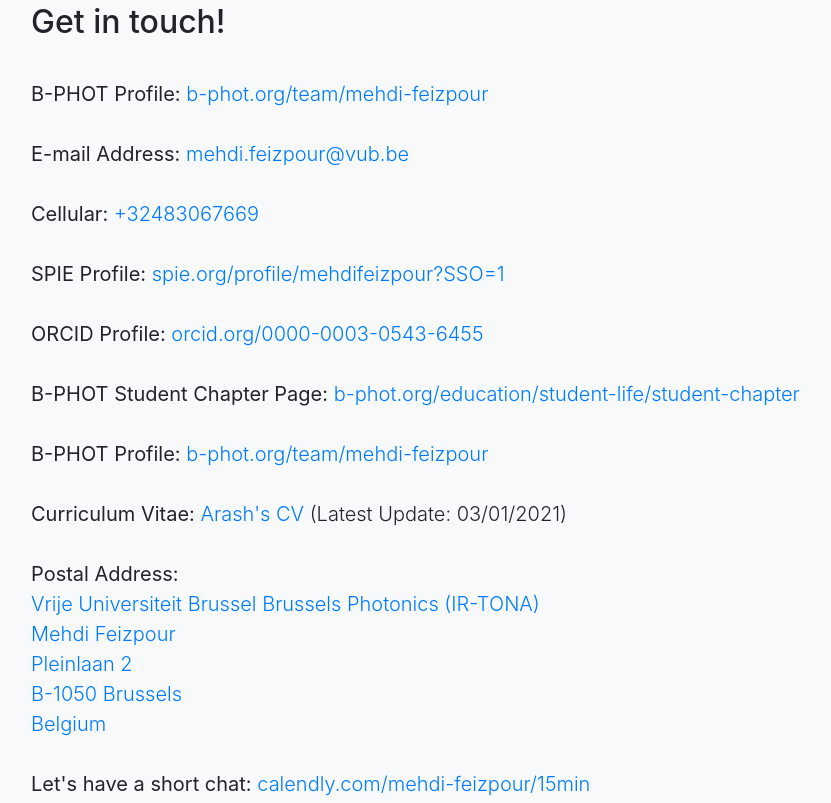
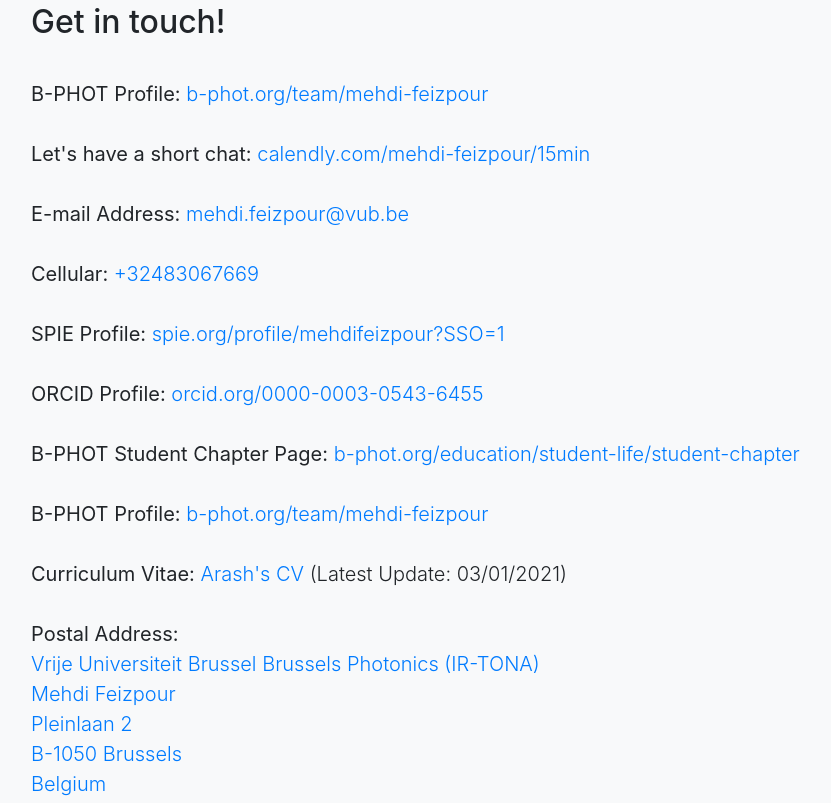
Before and after one commit to arashfeizpour/arashfeizpour.github.io, a website with bundled scripts: page Contact.html in a window 1280 px wide. Shown: the part 917-1720 px from the top of the page, without its empty margins (149-980 px from the left). Built offline with nearby package versions, Linux system fonts and the light colour scheme.

Commit message:
Update Contact.html

```diff
--- a/Contact.html
+++ b/Contact.html
@@ -89,6 +89,7 @@
           <p class="lead mb-5">
            <br /><b> B-PHOT Profile:</b> <a href="https://b-phot.org/team/mehdi-feizpour">b-phot.org/team/mehdi-feizpour</a>   <br /><br />
 
+            <b> Let's have a short chat:</b> <a href="https://calendly.com/mehdi-feizpour/15min">calendly.com/mehdi-feizpour/15min</a>   <br /><br />
 
             <b>E-mail Address:</b> <a href="mailto:mehdi.feizpour@vub.be">mehdi.feizpour@vub.be</a><br /> <br />
 
@@ -109,9 +110,9 @@
 Mehdi Feizpour<br />
 Pleinlaan 2<br />
 B-1050 Brussels<br />
-Belgium</a> <br /><br />
+Belgium</a>
 
-            <b> Let's have a short chat:</b> <a href="https://calendly.com/mehdi-feizpour/15min">calendly.com/mehdi-feizpour/15min</a>   <br /><br />
+
 
             <br /><br /><b>Social Media:</b>
 
```
